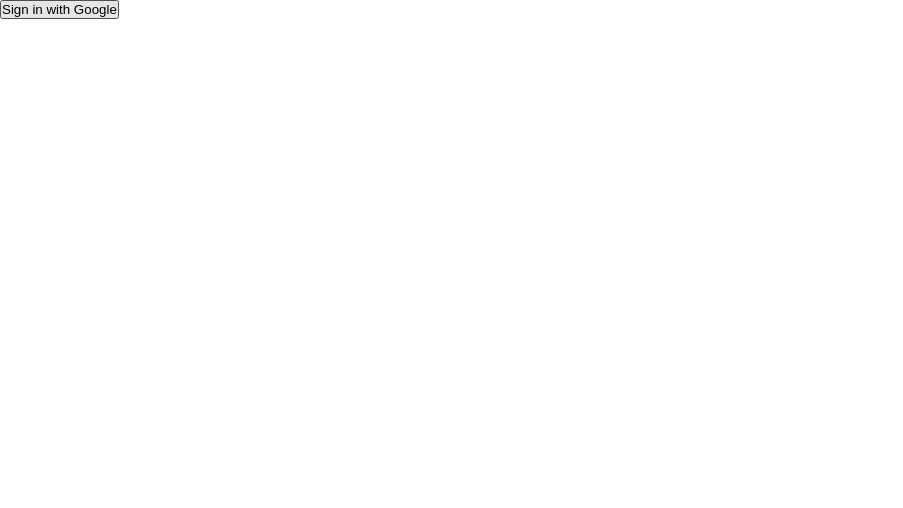
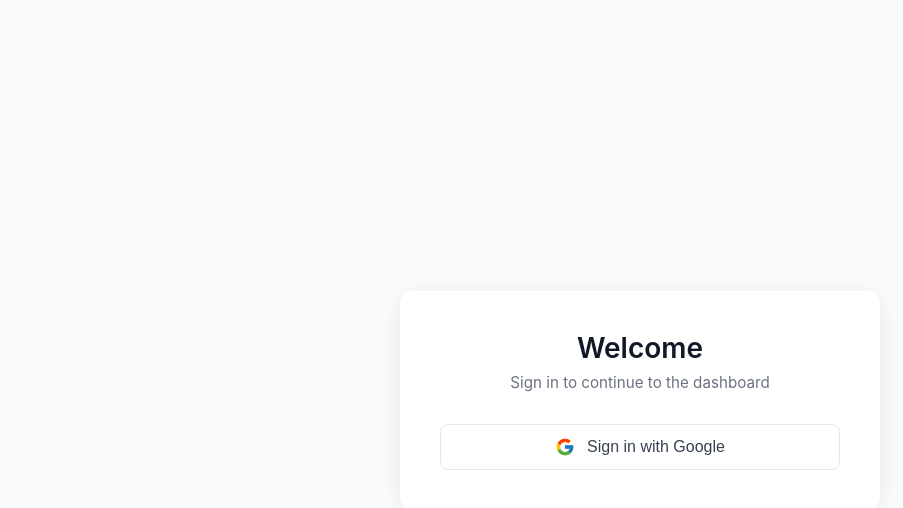
Before and after one commit to Shashidharak89/Auth_provider_project_2025, a React (Vite) app in the folder frontend/: page /login in a window 1280 px wide. Shown: the top 508 px of the page, without its empty margins (0-903 px from the left). Built offline with nearby package versions, Linux system fonts and the light colour scheme; no server answers.

Commit message:
ui improved

```diff
--- a/frontend/package.json
+++ b/frontend/package.json
@@ -15,6 +15,7 @@
     "lucide-react": "^0.509.0",
     "react": "^18.3.1",
     "react-dom": "^18.3.1",
+    "react-icons": "^5.5.0",
     "react-router-dom": "^6.26.0"
   },
   "devDependencies": {
--- a/frontend/src/GoogleLogin.jsx
+++ b/frontend/src/GoogleLogin.jsx
@@ -2,17 +2,21 @@
 import { useGoogleLogin } from "@react-oauth/google";
 import { googleAuth } from "./api";
 import { useNavigate } from 'react-router-dom';
+import { FcGoogle } from "react-icons/fc"; // Import Google icon
+import './styles/GoogleLogin.css';
 
 const GoogleLogin = (props) => {
     const [user, setUser] = useState(null);
+    const [isLoading, setIsLoading] = useState(false);
 
     const navigate = useNavigate();
 
     const responseGoogle = async (authResult) => {
         try {
+            setIsLoading(true);
             if (authResult["code"]) {
                 const result = await googleAuth(authResult.code);
-                const { email, name, image, coins, _id } = result.data.user; // include _id
+                const { email, name, image, coins, _id } = result.data.user;
                 const token = result.data.token;
 
                 // Console log the user data including _id
@@ -21,7 +25,7 @@
                     name,
                     image,
                     coins,
-                    _id, // Log _id
+                    _id,
                     token
                 });
 
@@ -29,11 +33,12 @@
                 localStorage.setItem('user-info', JSON.stringify(obj));
                 navigate('/dashboard');
             } else {
-                console.log(authResult);
                 throw new Error(authResult);
             }
         } catch (e) {
             console.log('Error while Google Login...', e);
+        } finally {
+            setIsLoading(false);
         }
     };
 
@@ -44,10 +49,30 @@
     });
 
     return (
-        <div className="App">
-            <button onClick={googleLogin}>
-                Sign in with Google
-            </button>
+        <div className="google-login-container">
+            <div className="google-login-card">
+                <div className="google-login-header">
+                    <h2>Welcome</h2>
+                    <p>Sign in to continue to the dashboard</p>
+                </div>
+
+                <button
+                    className={`google-login-button ${isLoading ? 'google-login-button-loading' : ''}`}
+                    onClick={googleLogin}
+                    disabled={isLoading}
+                >
+                    {isLoading ? (
+                        <span className="google-login-spinner"></span>
+                    ) : (
+                        <>
+                            <FcGoogle className="google-login-icon" />
+                            <span>Sign in with Google</span>
+                        </>
+                    )}
+                </button>
+
+                {props.children}
+            </div>
         </div>
     );
 };
--- /dev/null
+++ b/frontend/src/styles/GoogleLogin.css
@@ -0,0 +1,115 @@
+/* GoogleLogin.css */
+.google-login-container {
+  display: flex;
+  justify-content: center;
+  align-items: center;
+  min-height: 100vh;
+  background-color: #f9fafb;
+  font-family: 'Inter', -apple-system, BlinkMacSystemFont, sans-serif;
+}
+
+.google-login-card {
+  width: 100%;
+  max-width: 400px;
+  padding: 2.5rem;
+  background-color: white;
+  border-radius: 12px;
+  box-shadow: 0 4px 20px rgba(0, 0, 0, 0.08);
+  text-align: center;
+  animation: fadeIn 0.5s ease-out;
+}
+
+.google-login-header {
+  margin-bottom: 2rem;
+}
+
+.google-login-header h2 {
+  margin: 0;
+  margin-bottom: 0.5rem;
+  font-size: 1.75rem;
+  font-weight: 600;
+  color: #111827;
+}
+
+.google-login-header p {
+  margin: 0;
+  color: #6b7280;
+  font-size: 0.95rem;
+}
+
+.google-login-button {
+  display: flex;
+  align-items: center;
+  justify-content: center;
+  width: 100%;
+  padding: 0.75rem 1.5rem;
+  font-size: 1rem;
+  font-weight: 500;
+  color: #374151;
+  background-color: white;
+  border: 1px solid #e5e7eb;
+  border-radius: 8px;
+  cursor: pointer;
+  transition: all 0.2s ease;
+  position: relative;
+  overflow: hidden;
+}
+
+.google-login-button:hover {
+  background-color: #f9fafb;
+  border-color: #d1d5db;
+  transform: translateY(-1px);
+  box-shadow: 0 2px 8px rgba(0, 0, 0, 0.05);
+}
+
+.google-login-button:active {
+  transform: translateY(0px);
+}
+
+.google-login-button:focus {
+  outline: none;
+  box-shadow: 0 0 0 3px rgba(59, 130, 246, 0.3);
+}
+
+.google-login-icon {
+  font-size: 1.25rem;
+  margin-right: 0.75rem;
+}
+
+.google-login-button-loading {
+  color: transparent;
+}
+
+.google-login-spinner {
+  width: 20px;
+  height: 20px;
+  border: 2px solid rgba(59, 130, 246, 0.2);
+  border-top-color: #3b82f6;
+  border-radius: 50%;
+  position: absolute;
+  left: 50%;
+  top: 50%;
+  transform: translate(-50%, -50%);
+  animation: spin 0.8s linear infinite;
+}
+
+@keyframes spin {
+  to { transform: translate(-50%, -50%) rotate(360deg); }
+}
+
+@keyframes fadeIn {
+  from { opacity: 0; transform: translateY(10px); }
+  to { opacity: 1; transform: translateY(0); }
+}
+
+/* Add responsive styles */
+@media (max-width: 640px) {
+  .google-login-card {
+    max-width: 90%;
+    padding: 1.5rem;
+  }
+
+  .google-login-header h2 {
+    font-size: 1.5rem;
+  }
+}
```
